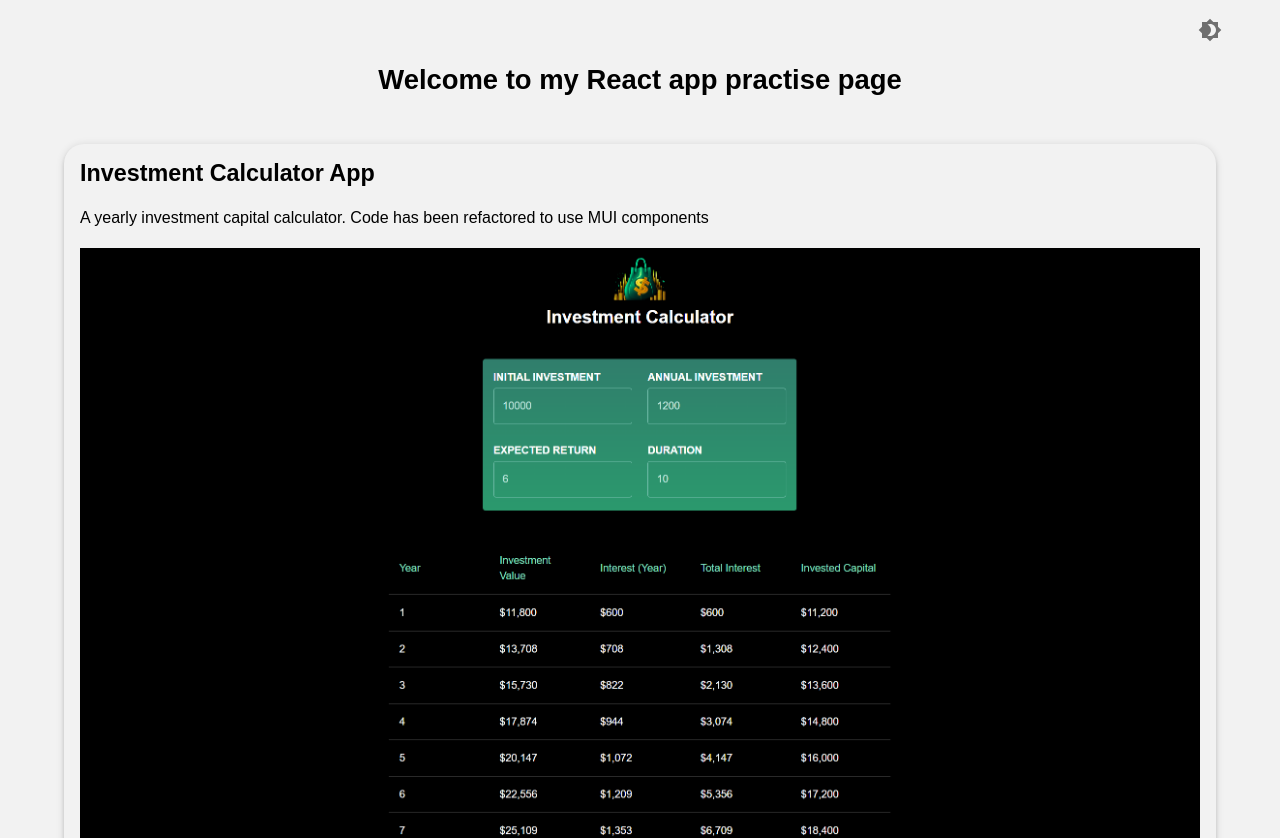
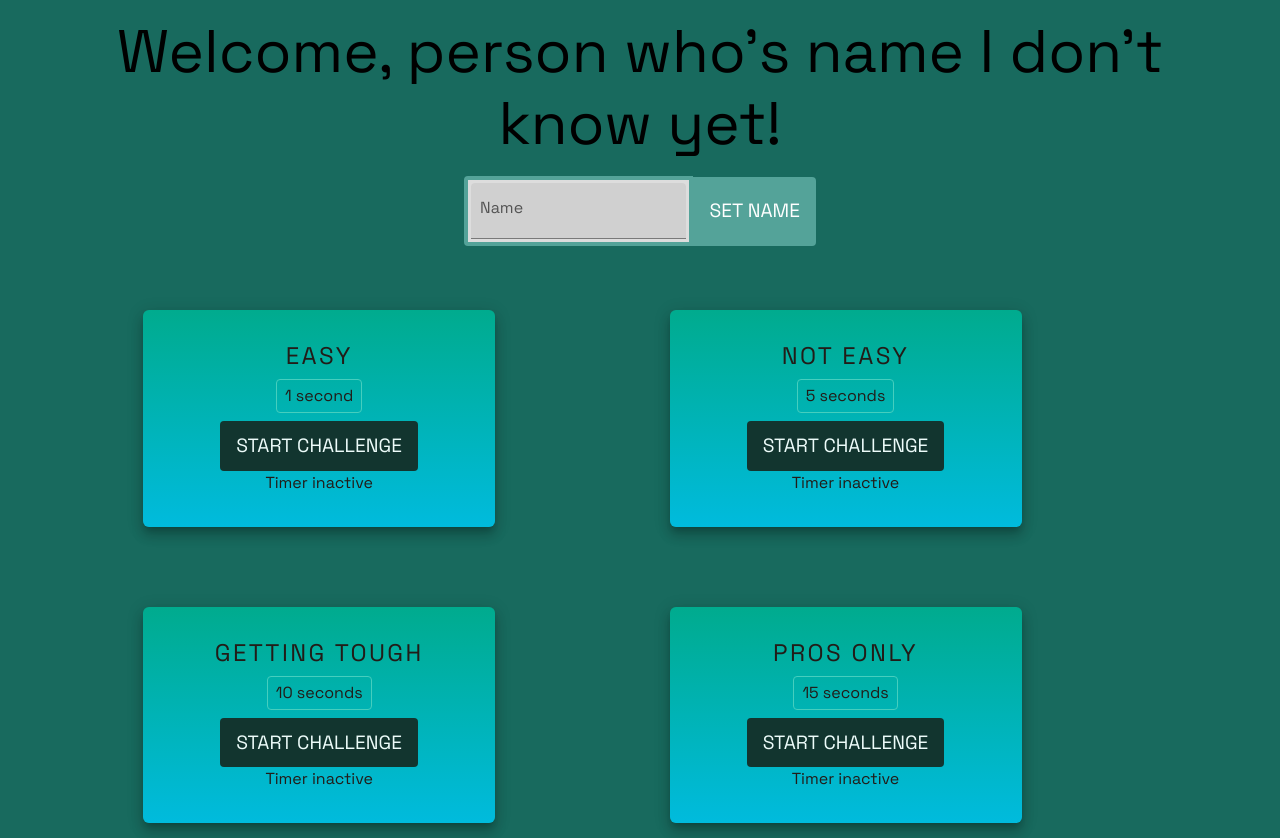
Before and after one commit to K-1105/react-practice-apps, a React (Vite) app: page /timergame in a window 1280 px wide. Shown: the top 838 px of the page. Built offline with nearby package versions, Linux system fonts and the light colour scheme; no server answers.

Commit message:
Timer app added

```diff
--- a/index.html
+++ b/index.html
@@ -8,6 +8,7 @@
   </head>
   <body>
     <div id="root"></div>
+    <div id="modal"></div>
     <script type="module" src="/src/main.tsx"></script>
   </body>
 </html>
--- a/package.json
+++ b/package.json
@@ -44,6 +44,7 @@
   "dependencies": {
     "@emotion/react": "^11.11.4",
     "@emotion/styled": "^11.11.5",
+    "@fontsource/space-grotesk": "^5.0.18",
     "@mui/icons-material": "^5.15.16",
     "@mui/material": "^5.15.16",
     "@mui/x-data-grid": "^7.7.1",
--- /dev/null
+++ b/src/apps/timer_game/TimerGameApp.tsx
@@ -0,0 +1,86 @@
+import React from 'react';
+import Player from './components/Player';
+import TimerChallenge from './components/TimerChallenge';
+import { Box, Container, CssBaseline, ThemeProvider, createTheme } from '@mui/material';
+import '@fontsource/space-grotesk';
+
+const timerGameTheme = createTheme({
+  typography: {
+    fontFamily: 'Space Grotesk, sans-serif',
+  },
+  palette: {
+    background: {
+      default: '#186a5e', // Your desired background color
+    },
+    gradient: {}, // Add any additional palette options here
+    Ink: {},
+    Sky: {},
+    Red: {},
+    Green: {},
+  },
+  components: {
+    MuiPaper: {
+      styleOverrides: {
+        root: {
+          width: '22rem',
+          display: 'flex',
+          flexDirection: 'column',
+          alignItems: 'center',
+          justifyContent: 'center',
+          padding: '2rem',
+          margin: '2rem auto',
+          background: 'linear-gradient(#00ab8e, #00bbdd)',
+          color: '#221c18',
+          borderRadius: '6px',
+        },
+      },
+    },
+    MuiButton: {
+      styleOverrides: {
+        root: {
+          padding: '0.5rem 1rem',
+          border: 'none',
+          borderRadius: '4px',
+          background: '#12352f',
+          color: '#edfcfa',
+          fontSize: '1.2rem',
+          cursor: 'pointer',
+          '&:hover': { background: '#051715' },
+        },
+      },
+    },
+  },
+});
+
+const TimerGameApp: React.FC = () => {
+  return (
+    <ThemeProvider theme={timerGameTheme}>
+      <CssBaseline />
+      <Container
+        sx={{
+          minHeight: '100vh',
+          bgcolor: 'background.default', // Apply the background color
+        }}
+      >
+        <Player />
+        <Box
+          id="challenges"
+          sx={{
+            width: '90%',
+            display: 'flex',
+            flexWrap: 'wrap',
+            gap: '1rem',
+            justifyContent: 'center', // Center the items horizontally
+          }}
+        >
+          <TimerChallenge title="Easy" targetTime={1} />
+          <TimerChallenge title="Not easy" targetTime={5} />
+          <TimerChallenge title="Getting tough" targetTime={10} />
+          <TimerChallenge title="Pros only" targetTime={15} />
+        </Box>
+      </Container>
+    </ThemeProvider>
+  );
+};
+
+export default TimerGameApp;
--- /dev/null
+++ b/src/apps/timer_game/components/Player.tsx
@@ -0,0 +1,55 @@
+import React, { useState, useRef } from 'react';
+import { Box, Typography, TextField, Button } from '@mui/material';
+
+const Player: React.FC = () => {
+  const playerName = useRef<HTMLInputElement>(null);
+  const [enteredPlayerName, setEnteredPlayerName] = useState<string | null>(null);
+
+  const handleClick = () => {
+    if (playerName.current) {
+      setEnteredPlayerName(playerName.current.value);
+      playerName.current.value = '';
+    }
+  };
+
+  return (
+    <Box id='player' sx={{ textAlign: 'center', p: 2 }}>
+      <Typography variant='h2' sx={{ color: '#000000' }}>
+        Welcome, {enteredPlayerName ?? 'person who\'s name I don\'t know yet!'}
+      </Typography>
+      <Box component='p' sx={{ display: 'flex', justifyContent: 'center', alignItems: 'center', mt: 2 }}>
+        <TextField
+          id='player-name-field'
+          inputRef={playerName}
+          type='text'
+          variant='filled'
+          label= 'Name'
+          sx={{
+            font: 'inherit',
+            border: '4px solid #54a399',
+            padding: '0.2rem',
+            backgroundColor: '#dddddd',
+            borderRadius: '4px 0 0 4px',
+            color: '#ffffff',
+            '&:hover': { backgroundColor: '#eeeeee' },
+          }}
+        />
+        <Button
+          onClick={handleClick}
+          sx={{
+            cursor: 'pointer',
+            backgroundColor: '#54a399',
+            padding: '1.11rem 1rem',
+            color: '#ffffff',
+            borderRadius: '0 4px 4px 0',
+            '&:hover': { backgroundColor: '#3c8379' },
+          }}
+        >
+          Set Name
+        </Button>
+      </Box>
+    </Box>
+  );
+};
+
+export default Player;
--- /dev/null
+++ b/src/apps/timer_game/components/ResultModal.tsx
@@ -0,0 +1,52 @@
+import { forwardRef, useImperativeHandle, useState } from 'react';
+import { Dialog, DialogContent, DialogTitle, Button, Typography, Box } from '@mui/material';
+
+
+interface ResultModalProps {
+  targetTime: number;
+  remainingTime: number;
+  onReset: () => void;
+}
+
+const ResultModal = forwardRef(({ targetTime, remainingTime, onReset }: ResultModalProps, ref) => {
+  const [open, setOpen] = useState(false);
+
+  useImperativeHandle(ref, () => ({
+    open: () => setOpen(true),
+    close: () => setOpen(false),
+  }));
+
+  const handleClose = () => {
+    setOpen(false);
+    onReset();
+  };
+
+  const userLost = remainingTime <= 0;
+  const formattedRemainingTime = (remainingTime / 1000).toFixed(2);
+  const score = Math.round((1 - remainingTime / (targetTime * 1000)) * 100);
+
+  return (
+    <Dialog open={open} onClose={handleClose} sx={{ '& .MuiDialog-paper': { borderRadius: '8px', padding: '2rem', backgroundColor: '#d7fcf8', textAlign: 'center' } }}>
+      <DialogTitle>
+        <Typography variant='h2' sx={{ fontFamily: 'Handjet, monospace', textTransform: 'uppercase', fontSize: '3rem', mb: 1 }}>
+          {userLost ? 'You lost' : `Your Score: ${score}`}
+        </Typography>
+      </DialogTitle>
+      <DialogContent>
+        <Typography>
+          The target time was <strong>{targetTime} seconds.</strong>
+        </Typography>
+        <Typography>
+          You stopped the timer with <strong>{formattedRemainingTime} seconds left.</strong>
+        </Typography>
+        <Box component='form' method='dialog' onSubmit={handleClose} sx={{ textAlign: 'right', mt: 2 }}>
+          <Button variant='contained' type='submit' sx={{ background: '#12352f', color: '#edfcfa', '&:hover': { background: '#051715' } }}>
+            Close
+          </Button>
+        </Box>
+      </DialogContent>
+    </Dialog>
+  );
+});
+
+export default ResultModal;
--- /dev/null
+++ b/src/apps/timer_game/components/TimerChallenge.tsx
@@ -0,0 +1,76 @@
+import React, { useState, useRef, useEffect } from 'react';
+import ResultModal from './ResultModal';
+import { Box, Typography, Button, Paper } from '@mui/material';
+
+
+interface TimerChallengeProps {
+  title: string;
+  targetTime: number;
+}
+
+const TimerChallenge: React.FC<TimerChallengeProps> = ({ title, targetTime }) => {
+  const timer = useRef<number | null>(null);
+  const dialog = useRef<{ open: () => void; close: () => void }>(null);
+
+  const [timeRemaining, setTimeRemaining] = useState(targetTime * 1000);
+
+  const timerIsActive = timeRemaining > 0 && timeRemaining < targetTime * 1000;
+
+  useEffect(() => {
+    if (timeRemaining <= 0) {
+      if (timer.current) clearInterval(timer.current);
+      dialog.current?.open();
+    }
+  }, [timeRemaining]);
+
+  const handleReset = () => {
+    setTimeRemaining(targetTime * 1000);
+    dialog.current?.close();
+  };
+
+  const handleStart = () => {
+    timer.current = window.setInterval(() => {
+      setTimeRemaining((prevTimeRemaining) => prevTimeRemaining - 10);
+    }, 10);
+  };
+
+  const handleStop = () => {
+    dialog.current?.open();
+    if (timer.current) clearInterval(timer.current);
+  };
+
+  return (
+    <>
+      <ResultModal ref={dialog} targetTime={targetTime} remainingTime={timeRemaining} onReset={handleReset} />
+      <Paper elevation={9} >
+        <Typography
+          variant='h2'
+          sx={{ fontSize: '1.5rem', letterSpacing: '0.1em', textAlign: 'center', textTransform: 'uppercase' }}
+        >
+          {title}
+        </Typography>
+        <Typography
+          className='challenge-time'
+          sx={{ border: '1px solid #46cebe', borderRadius: '4px', padding: '0.25rem 0.5rem', margin: '0.5rem' }}
+        >
+          {targetTime} second{targetTime > 1 ? 's' : ''}
+        </Typography>
+        <Box>
+          <Button
+            onClick={timerIsActive ? handleStop : handleStart}
+          >
+            {timerIsActive ? 'Stop' : 'Start'} Challenge
+          </Button>
+        </Box>
+        <Typography
+          className={timerIsActive ? 'active' : undefined}
+          sx={{ animation: timerIsActive ? 'flash 1s infinite' : 'none' }}
+        >
+          {timerIsActive ? 'Time is running...' : 'Timer inactive'}
+        </Typography>
+      </Paper>
+    </>
+  );
+};
+
+export default TimerChallenge;
--- a/src/components/AppList/AppList.tsx
+++ b/src/components/AppList/AppList.tsx
@@ -17,6 +17,18 @@ const AppList = () => {
         />
       ),
       route: '/investmentcalculator',
+    },
+    {
+      title: 'Timer Challenge Game',
+      description: 'Test your sense of time by guessing as close to the target time as possible without exceeding it!',
+      thumbnail: (
+        <img
+          src="src\assets\timer_app.png"
+          alt="A screenshot showing a preview of the timer app"
+          style={{ filter: mode === 'dark' ? 'brightness(0.5)' : 'none' }}
+        />
+      ),
+      route: '/timergame',
     },
     {
       title: 'Placeholder',
--- a/src/routes/Routing.tsx
+++ b/src/routes/Routing.tsx
@@ -3,6 +3,7 @@ import Register from '@/pages/Auth/Register';
 import Login from '@/pages/Auth/Login';
 import Home from '@/pages/Home/Home';
 import InvestmentCalculatorApp from '@/apps/investment_calculator/InvestmentCalculatorApp';
+import TimerGameApp from '@/apps/timer_game/TimerGameApp';
 
 const Routing = () => {
   return (
@@ -11,6 +12,7 @@ const Routing = () => {
       <Route path="/login" element={<Login />} />
       <Route path="/register" element={<Register />} />
       <Route path="/investmentcalculator" element={<InvestmentCalculatorApp />} />
+      <Route path="/timergame" element={<TimerGameApp />} />
     </Routes>
   );
 };
```
Also changed, not shown: src/assets/timer_app.png (added), 1 other file (tests, documents, lock files or other folders).
